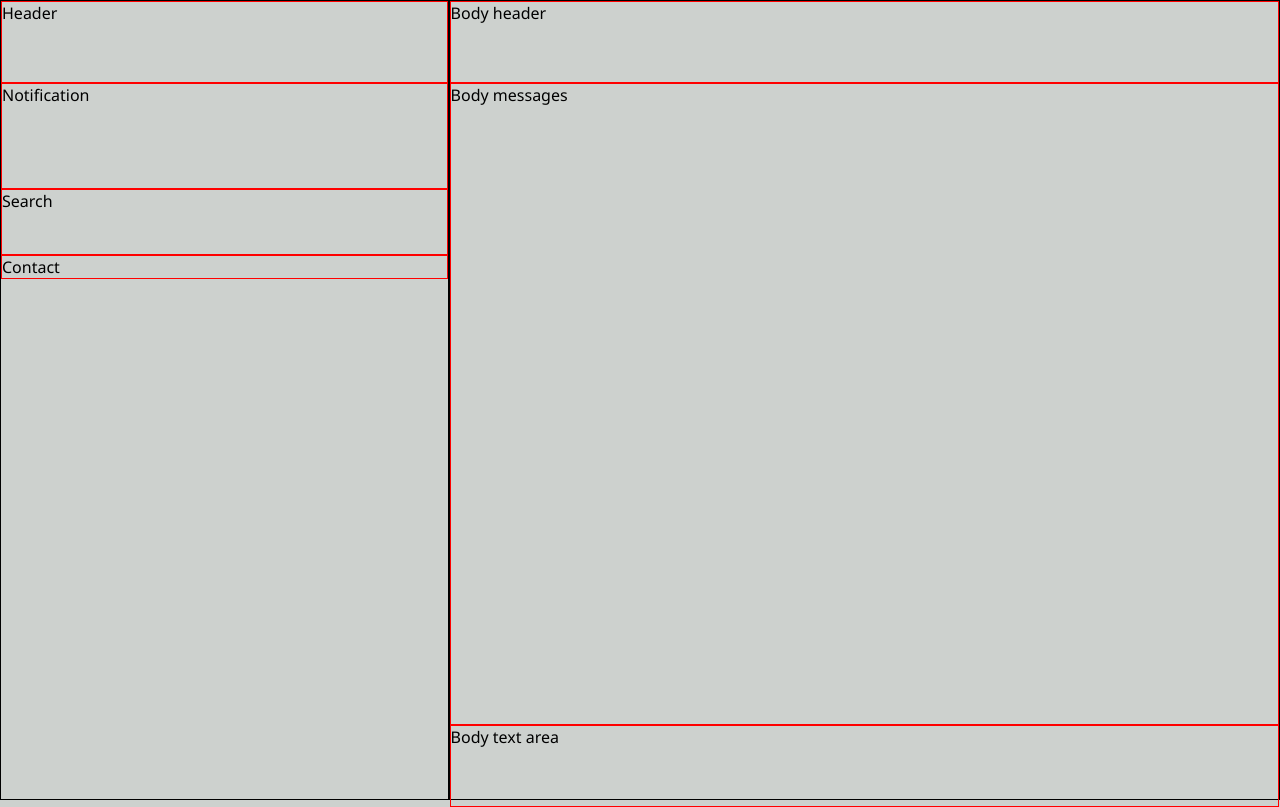
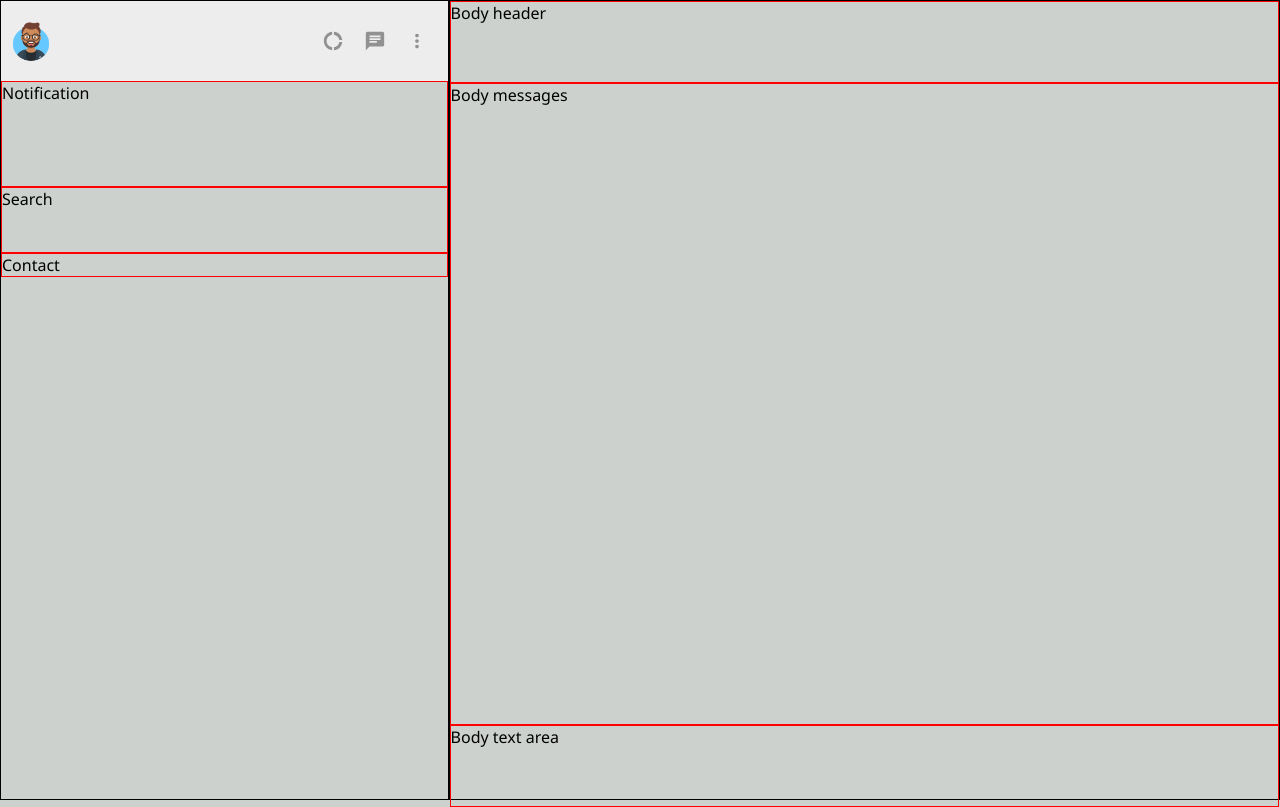
Before and after one commit to washington299/WhatsApp-Web-Layout-Clone, a React (Create React App) app: page /chat in a window 1280 px wide. Built offline with nearby package versions, Linux system fonts and the light colour scheme.

Commit message:
feat: add sidebar header styles

```diff
--- a/src/pages/Chat/Sidebar/index.tsx
+++ b/src/pages/Chat/Sidebar/index.tsx
@@ -1,10 +1,22 @@
 import React from 'react';
+import { MdDonutLarge, MdChat, MdMoreVert } from 'react-icons/md';
 
 import './styles.scss';
 
 const Sidebar: React.FC = () => (
   <aside className="sidebar">
-    <header className="sidebar__header">Header</header>
+    <header className="sidebar__header">
+      <img
+        src="./assets/images/avatar/avatar-man-1.png"
+        alt="My Profile"
+        className="sidebar__profile-picture"
+      />
+      <div className="sidebar__options">
+        <MdDonutLarge className="options__item" />
+        <MdChat className="options__item" />
+        <MdMoreVert className="options__item" />
+      </div>
+    </header>
     <div className="sidebar__notification">Notification</div>
     <div className="sidebar__search">Search</div>
     <div className="sidebar__contacts">Contact</div>
--- a/src/pages/Chat/Sidebar/styles.scss
+++ b/src/pages/Chat/Sidebar/styles.scss
@@ -1,4 +1,5 @@
 @use '../../../styles/core/sizes';
+@use '../../../styles/global/colors';
 
 .sidebar {
   flex: 1;
@@ -7,7 +8,27 @@
 
   .sidebar__header {
     height: 10vh;
-    border: 1px solid #F00;
+    display: flex;
+    justify-content: space-between;
+    align-items: center;
+    padding: 0 10px;
+    background-color: colors.$sidebar-header-background-color;
+
+    .sidebar__profile-picture {
+      width: 40px;
+      height: 40px;
+      border-radius: 50%;
+    }
+    .sidebar__options {
+      display: flex;
+      align-items: center;
+
+      .options__item {
+        font-size: 22px;
+        padding: 0 10px;
+        color: colors.$sidebar-header-icons-color;
+      }
+    }
   }
   .sidebar__notification {
     height: 13vh;
```
